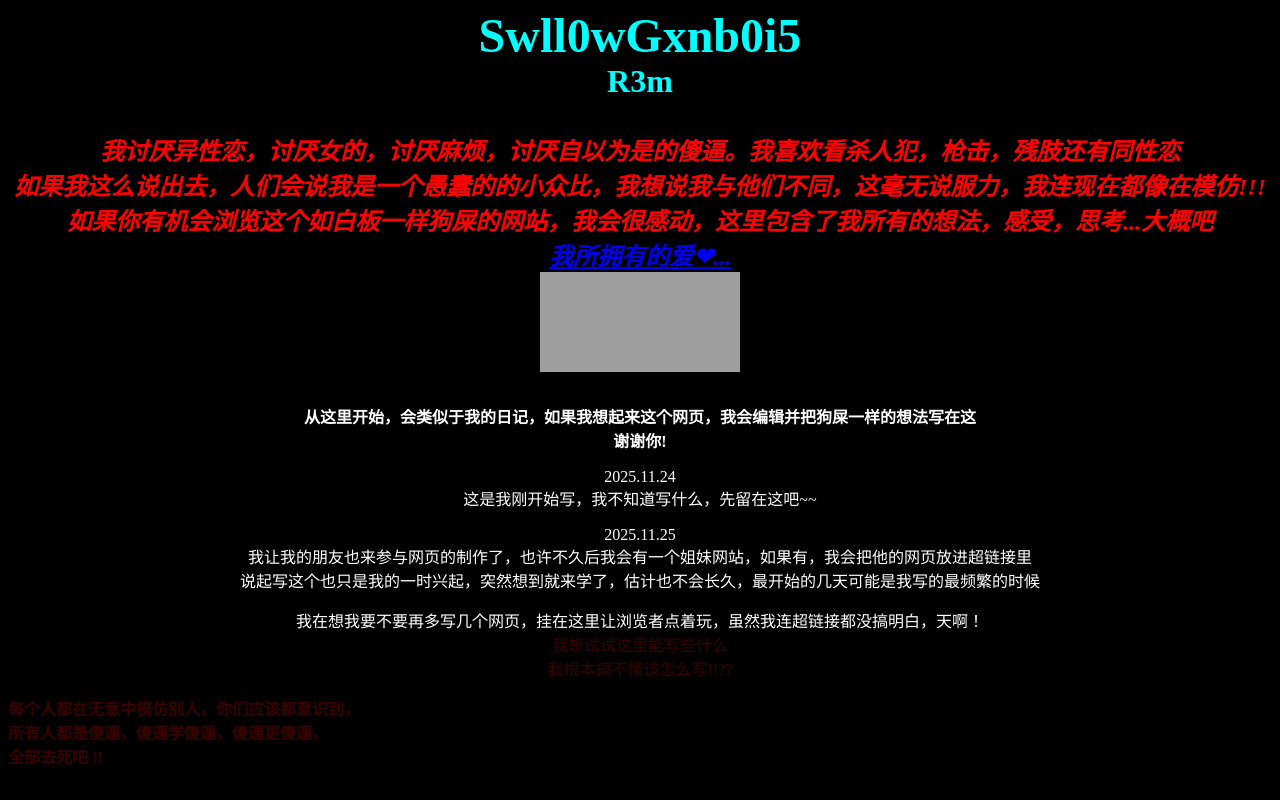
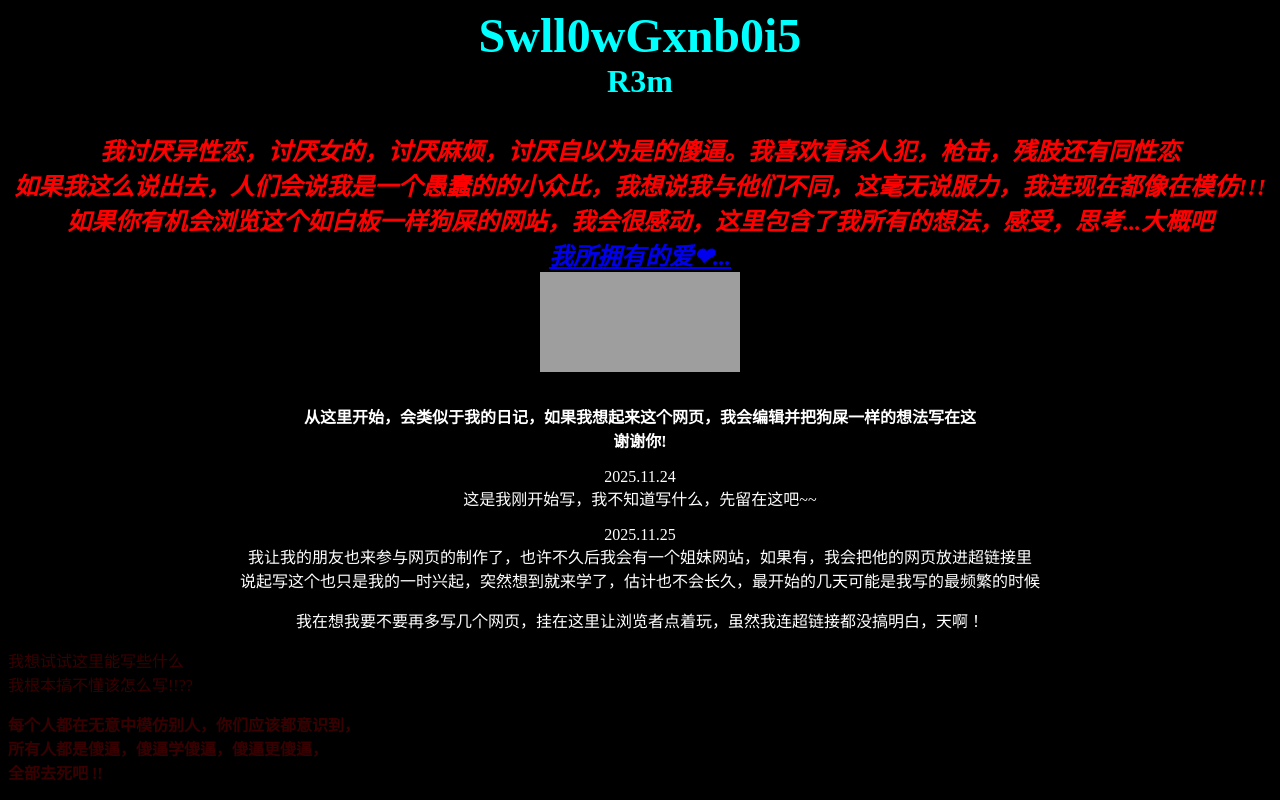
Before and after one commit to R3m-666/None-of-this, a plain HTML site: page index.html in a window 1280 px wide. Drawn offline with Linux system fonts and the light colour scheme; grey boxes are pictures that could not be loaded.

Commit message:
Update index.html

```diff
--- a/index.html
+++ b/index.html
@@ -34,13 +34,13 @@
       说起写这个也只是我的一时兴起，突然想到就来学了，估计也不会长久，最开始的几天可能是我写的最频繁的时候<br>
      </p>
     <p>
-      我在想我要不要再多写几个网页，挂在这里让浏览者点着玩，虽然我连超链接都没搞明白，天啊！<br>
-       <left>
+      我在想我要不要再多写几个网页，挂在这里让浏览者点着玩，虽然我连超链接都没搞明白，天啊！
+       </p>
+</center>
+     <left>
        <font color=#38000> 我想试试这里能写些什么<br>
          我根本搞不懂该怎么写!!??<br>
       </left>
-    </p>
-</center>
     <p>
     <left>
   <b>
```
